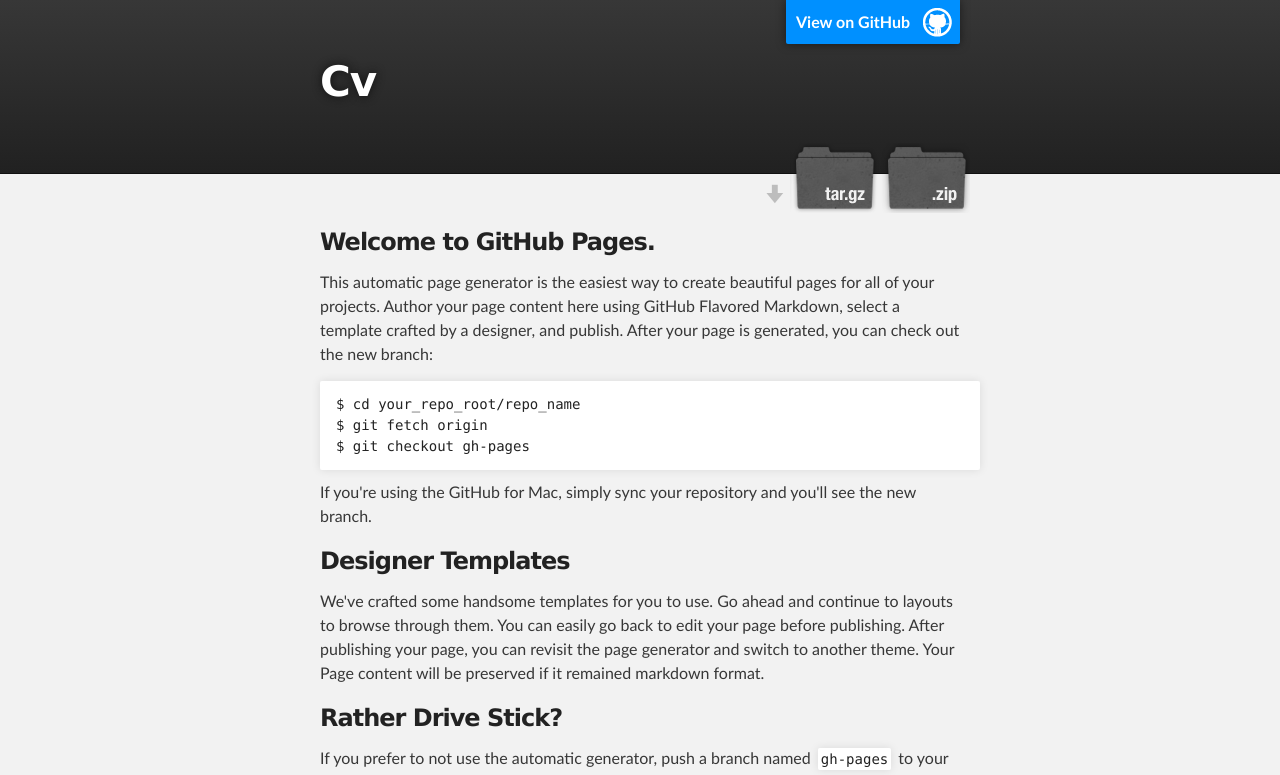
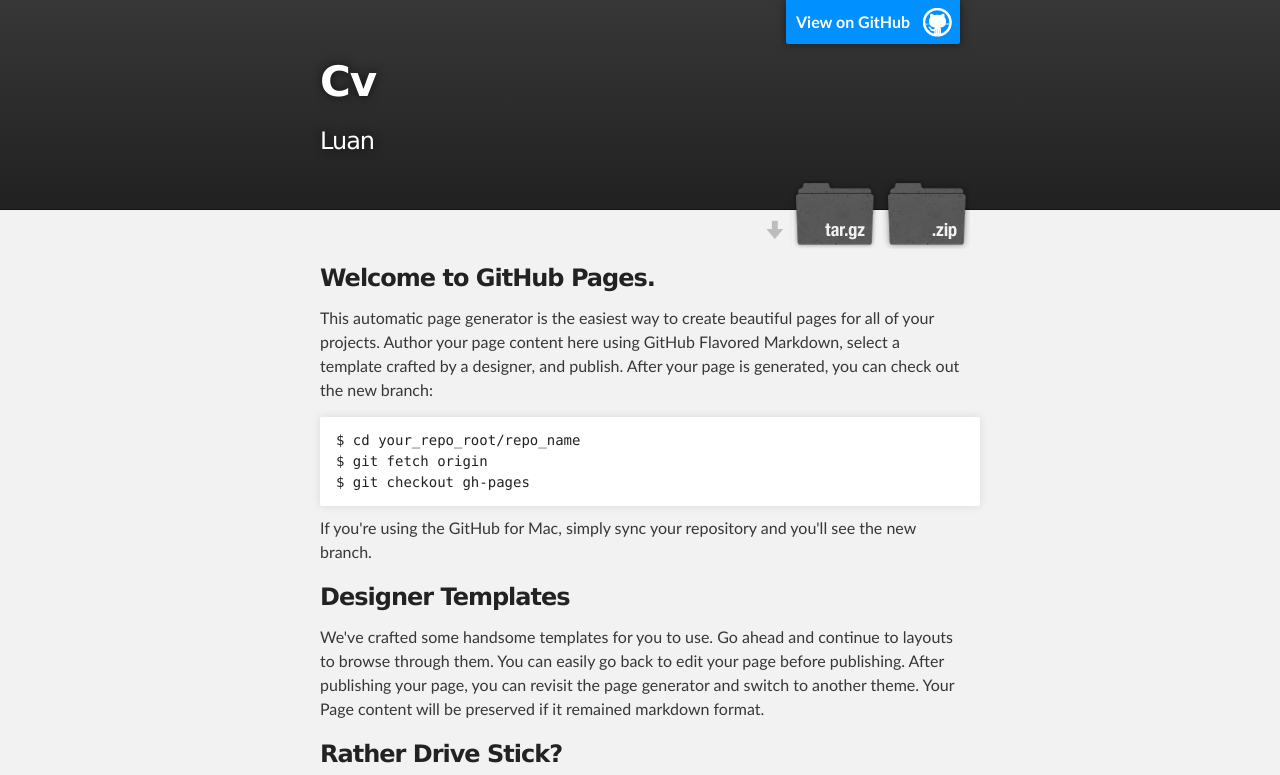
Before and after one commit to lsandrade/cv, a plain HTML site: page index.html in a window 1280 px wide. Shown: the top 775 px of the page. Drawn offline with Linux system fonts and the light colour scheme.

Commit message:
Teste
Subtítulo colocado para teste.

```diff
--- a/index.html
+++ b/index.html
@@ -19,7 +19,7 @@
           <a id="forkme_banner" href="https://github.com/lsandrade/cv">View on GitHub</a>
 
           <h1 id="project_title">Cv</h1>
-          <h2 id="project_tagline"></h2>
+          <h2 id="project_tagline">Luan</h2>
 
             <section id="downloads">
               <a class="zip_download_link" href="https://github.com/lsandrade/cv/zipball/master">Download this project as a .zip file</a>
```
